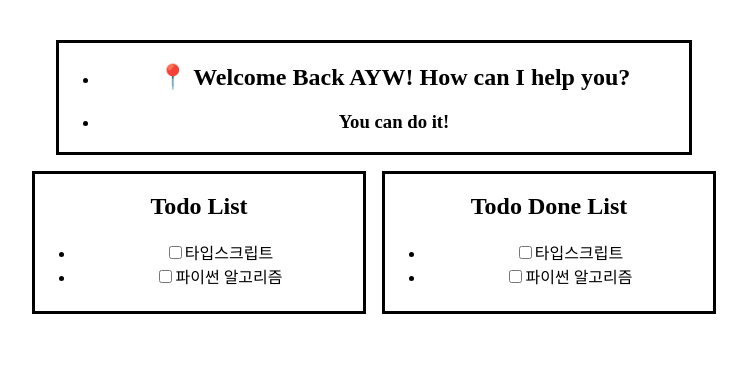
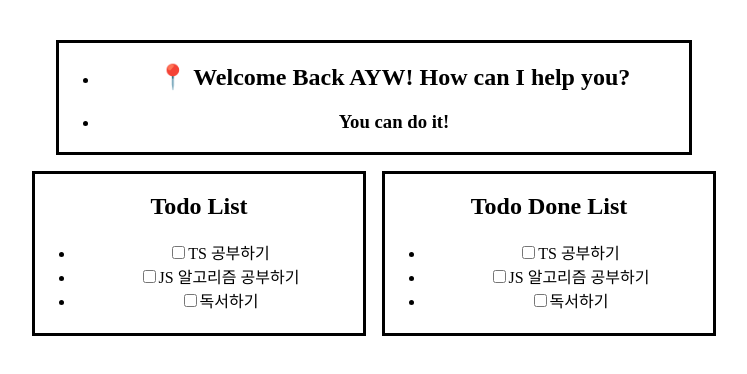
Before and after one commit to YWTechIT/todo-list_with_typescript, a React (Create React App) app: page / in a window 1280 px wide. Shown: the top 374 px of the page, without its empty margins (266-1013 px from the left). Built offline with nearby package versions, Linux system fonts and the light colour scheme.

Commit message:
ADD DONE_TODO_CONSTANT, change 변수 값
완료한 목록을 추가하는 변수추가 및 기존 todo_constant 객체 값 변경

```diff
--- a/src/TODO_CONSTANT.ts
+++ b/src/TODO_CONSTANT.ts
@@ -2,13 +2,18 @@ import { Todo } from "../src/components/TodoItem";
 
 const TODO_CONSTANT: Todo[] = [
   {
-    id: 1,
-    text: "타입스크립트",
-    done: true,
+    id: "1",
+    text: "TS 공부하기",
+    done: false,
   },
   {
-    id: 2,
-    text: "파이썬 알고리즘",
+    id: "2",
+    text: "JS 알고리즘 공부하기",
+    done: false,
+  },
+  {
+    id: "3",
+    text: "독서하기",
     done: false,
   },
 ];
```
Also changed, not shown: src/DONE_TODO_CONSTANT.ts (added, +11 -0 lines).
